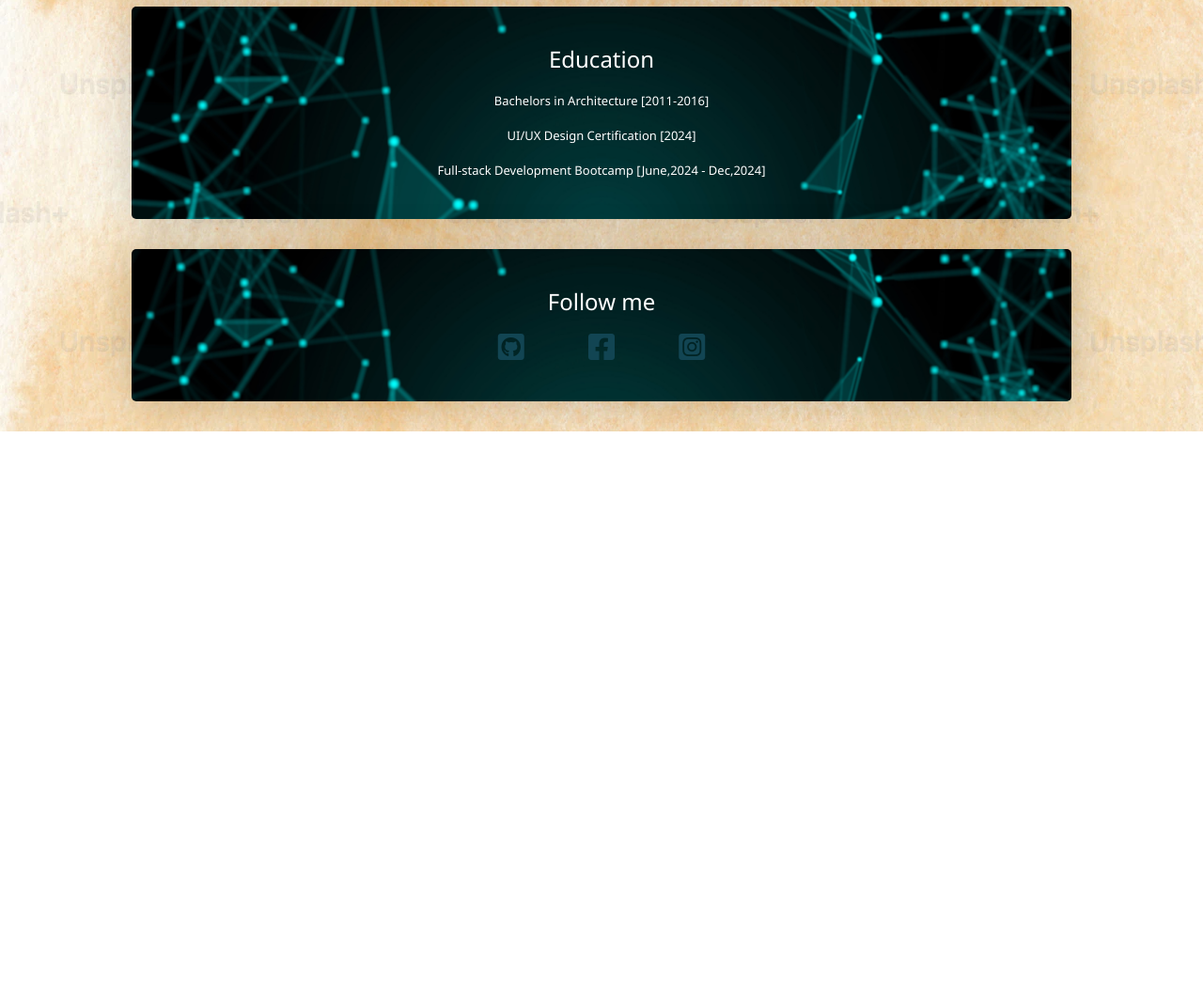
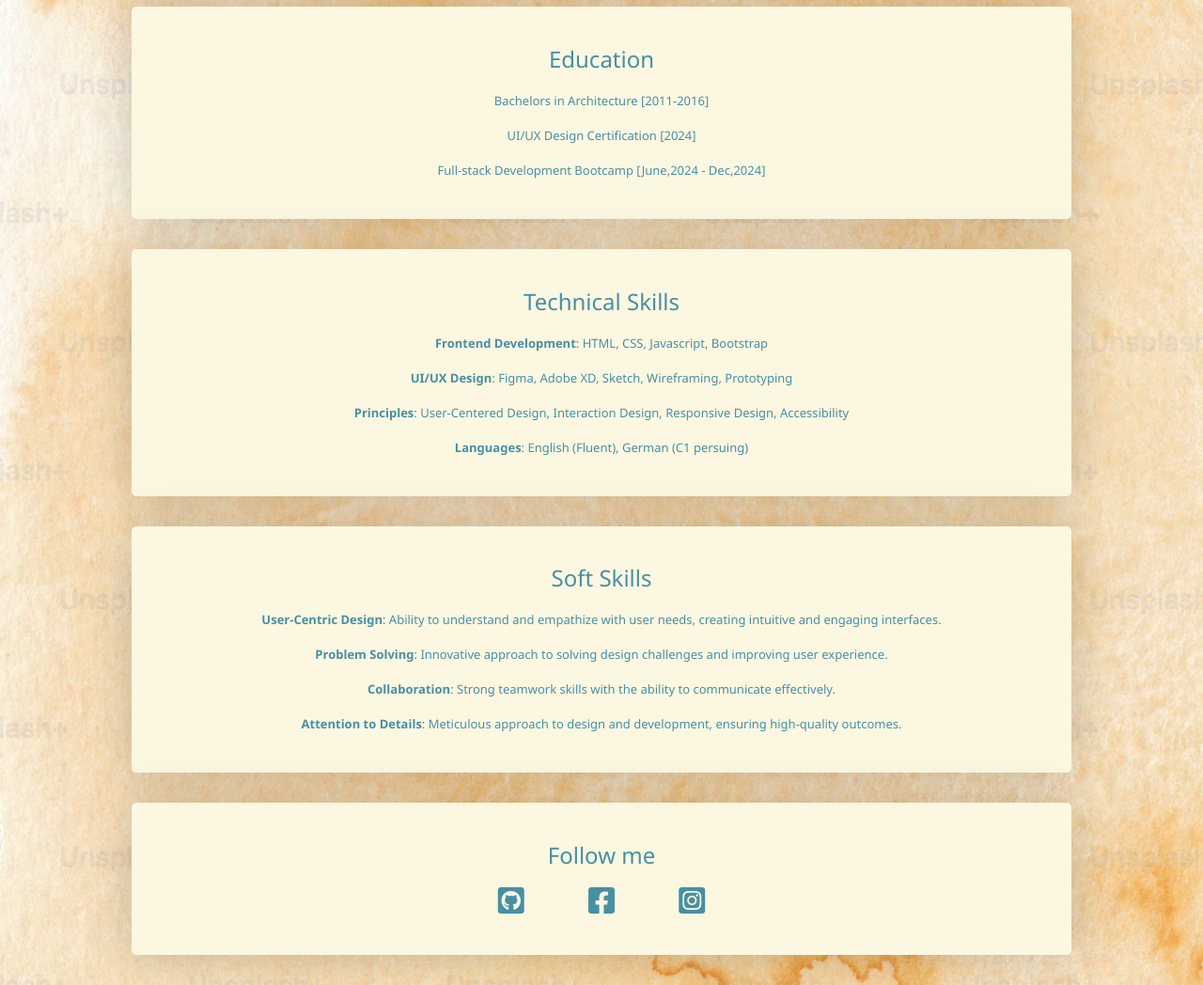
Before and after one commit to singhshriyam/profile, a plain HTML site: page index.html in a window 1280 px wide. Shown: the part 502-1550 px from the top of the page at 94% size. Before the commit the page ends 961 px from the top, so only its background shows below. Drawn offline with Linux system fonts and the light colour scheme.

Commit message:
make my profile prettier

```diff
--- a/index.html
+++ b/index.html
@@ -29,6 +29,24 @@
         </ul>
       </div>
       <div class="card-white">
+        <h2>Technical Skills</h2>
+        <ul class="inline-list">
+          <li><h3><strong>Frontend Development</strong>: HTML, CSS, Javascript, Bootstrap</h3></li>
+          <li><h3><strong>UI/UX Design</strong>: Figma, Adobe XD, Sketch, Wireframing, Prototyping</h3></li>
+          <li><h3><strong>Principles</strong>: User-Centered Design, Interaction Design, Responsive Design, Accessibility</h3></li>
+          <li><h3><strong>Languages</strong>: English (Fluent), German (C1 persuing)</h3></li>
+        </ul>
+      </div>
+      <div class="card-white">
+        <h2>Soft Skills</h2>
+        <ul class="inline-list">
+          <li><h3><strong>User-Centric Design</strong>: Ability to understand and empathize with user needs, creating intuitive and engaging interfaces.</h3></li>
+          <li><h3><strong>Problem Solving</strong>: Innovative approach to solving design challenges and improving user experience.</h3></li>
+          <li><h3><strong>Collaboration</strong>: Strong teamwork skills with the ability to communicate effectively.</h3></li>
+          <li><h3><strong>Attention to Details</strong>: Meticulous approach to design and development, ensuring high-quality outcomes.</h3></li>
+        </ul>
+      </div>
+      <div class="card-white">
         <h2>Follow me</h2>
         <ul class="inline-list" >
           <li>
--- a/style.css
+++ b/style.css
@@ -14,28 +14,25 @@ h1 {
   font-weight: 800;
   font-style: normal;
   line-height: 50px;
-  color: white;
+  color: rgb(71, 144, 164);
 }
 h3 {
   font-family: 'Segoe UI', Tahoma, Geneva, Verdana, sans-serif;
   font-weight: 200;
   font-size: small;
   font-style: normal;
-  color: white;
+  color: rgb(71, 144, 164);
 }
 h2 {
   font-family: 'Segoe UI', Tahoma, Geneva, Verdana, sans-serif;
   font-weight: 400;
   font-style: normal;
-  color: white;
+  color: rgb(71, 144, 164);
 }
 a {
   text-decoration: none;
-  color: rgb(18, 69, 83);
+  color: rgb(71, 144, 164);
   margin: 30px;
-}
-a:hover {
-  color: white;
 }
 .card-white {
   background-color: white;
@@ -44,8 +41,7 @@ a:hover {
   border-radius: 5px;
   box-shadow: 0px 0px 50px rgba(0, 0, 0, 0.2);
   margin: 32px 0;
-  background-image: url(images/56cb0-7dc9d011b620.jpg);
-  background-size: cover;
+  background-color: rgb(252, 247, 225);
 }
 .img-circle {
   border-radius: 50%;
```
Also changed, not shown: images/joanna-kosinska-1_CMoFsPfso-unsplash.jpg (deleted), images/rodion-kutsaiev-IJ25m7fXqtk-unsplash.jpg (deleted).
